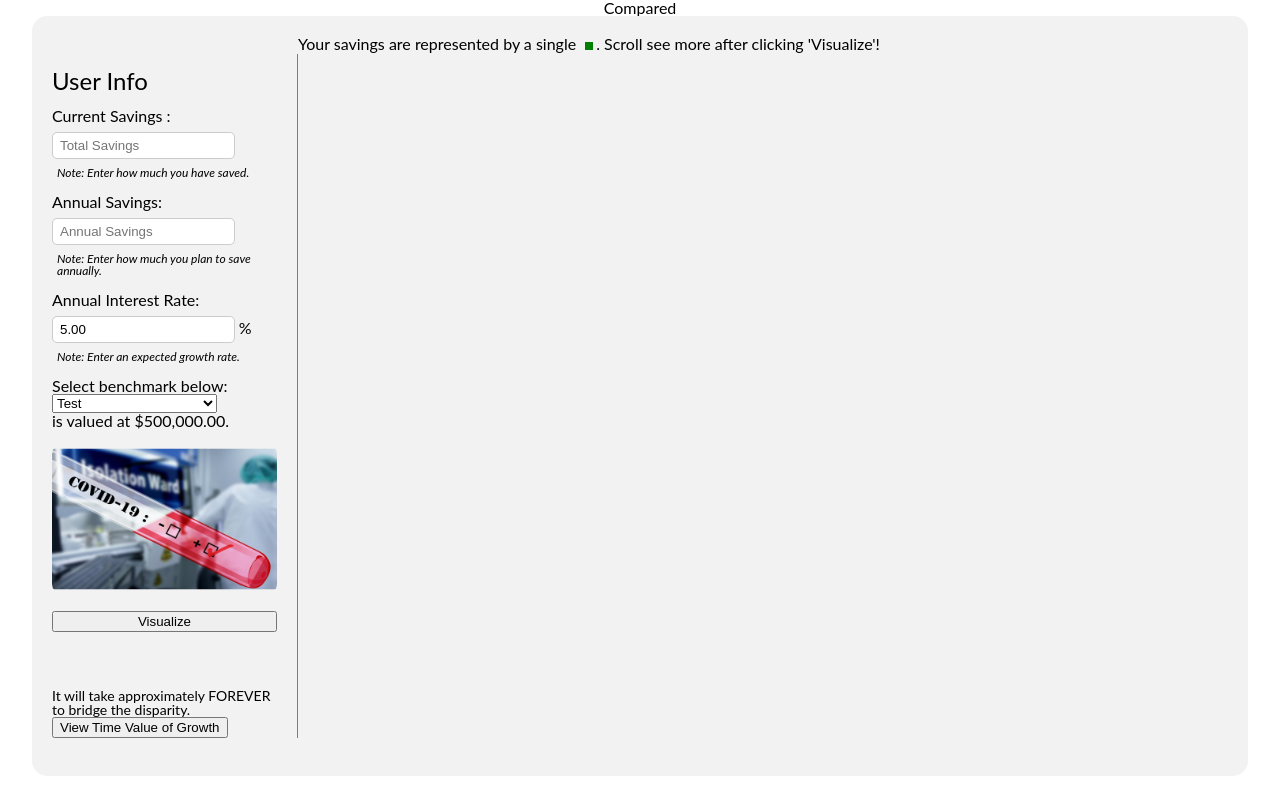
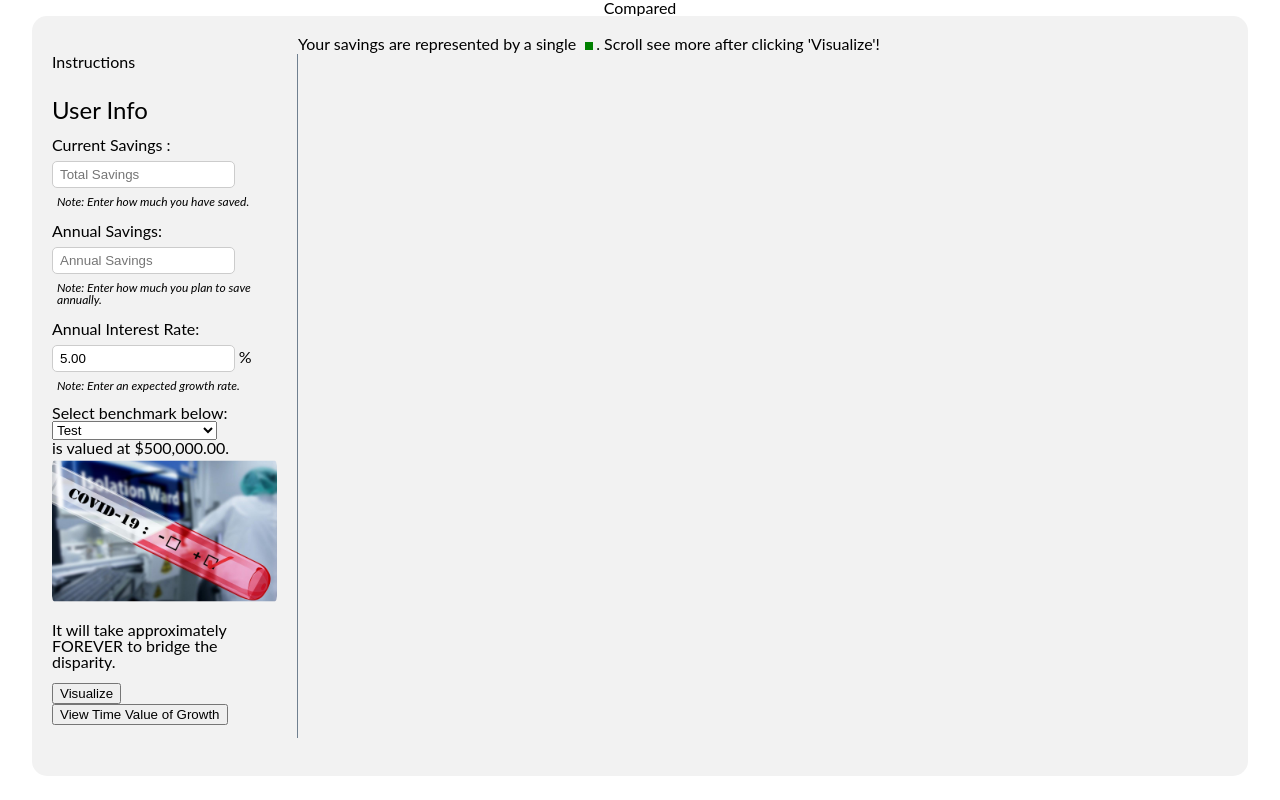
Before and after one commit to darrickyong/compared, a website: page index.html in a window 1280 px wide. Drawn offline with nearby package versions, Linux system fonts and the light colour scheme.

Commit message:
update left structure

```diff
--- a/assets/javascripts/index.js
+++ b/assets/javascripts/index.js
@@ -74,8 +74,8 @@ const compareImg = d3
 
 // Vizualize
 document
-  .getElementsByClassName("user-form")[0]
-    .addEventListener("submit", e => visualize(e));
+  .getElementsByClassName("visualize")[0]
+    .addEventListener("click", e => visualize(e));
 
 const visualize = e => {
   errors.innerText = "";
--- a/assets/stylesheets/main.css
+++ b/assets/stylesheets/main.css
@@ -38,20 +38,20 @@ body {
   height: 100%;
 }
 
-.user-form {
+.user-info {
   display: flex;
   flex-direction: column;
   font-size: 16px;
 }
-.user-form h1 {
+.user-info h1 {
   font-size: 24px;
 }
 
-.user-form > * {
+.user-info > * {
   margin-top: 15px;
 }
 
-.user-form input {
+.user-info input {
   width: 75%;
   padding: 5px 5px 5px 7px;
   margin: 8px 0px;
--- a/index.html
+++ b/index.html
@@ -16,8 +16,11 @@
   <div class="main">
     <div class="main-left">
       <div class="main-left-container">
-        <div class="summary">
-          <form class="user-form">
+        <div>
+          Instructions
+        </div>
+
+        <div class="user-info">
           <h1>User Info</h1>
           <label>Current Savings :
             <input
@@ -55,7 +58,9 @@
               Note: Enter an expected growth rate.
             </div>
           </label>
+        </div>
 
+        <div>
           <div class="user-compare">
             <span>
               Select benchmark below:
@@ -65,20 +70,20 @@
           </div>
 
           <div class="this-is-else">
-              <!-- <img src="/assets/images/test.jpeg" class="compare-img"> -->
-            </div>
-            <button>Visualize</button>
-            <div class="errors">
-
-            </div>
-          </form>
-          <div class="tvm">
-            It will take approximately <span class="years">FOREVER</span> to bridge the disparity.
-            <button class="tvm-button">View Time Value of Growth</button>
           </div>
         </div>
 
+        <div class="tvm">
+          It will take approximately <span class="years">FOREVER</span> to bridge the disparity.
+        </div>
 
+        <div>
+          <button class="visualize">Visualize</button>
+          <button class="tvm-button">View Time Value of Growth</button>
+        </div>
+
+        <div class="errors">
+        </div>
       </div>
     </div>
 
```
Lines whose indentation alone changed are shown as unchanged.
